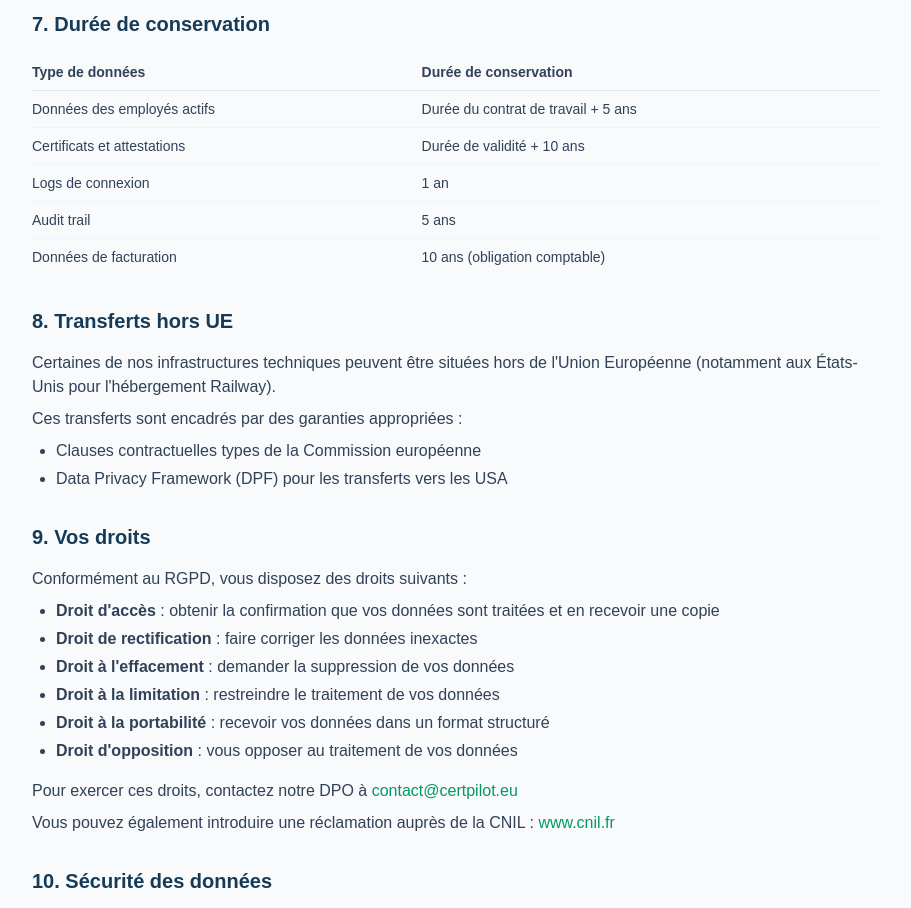
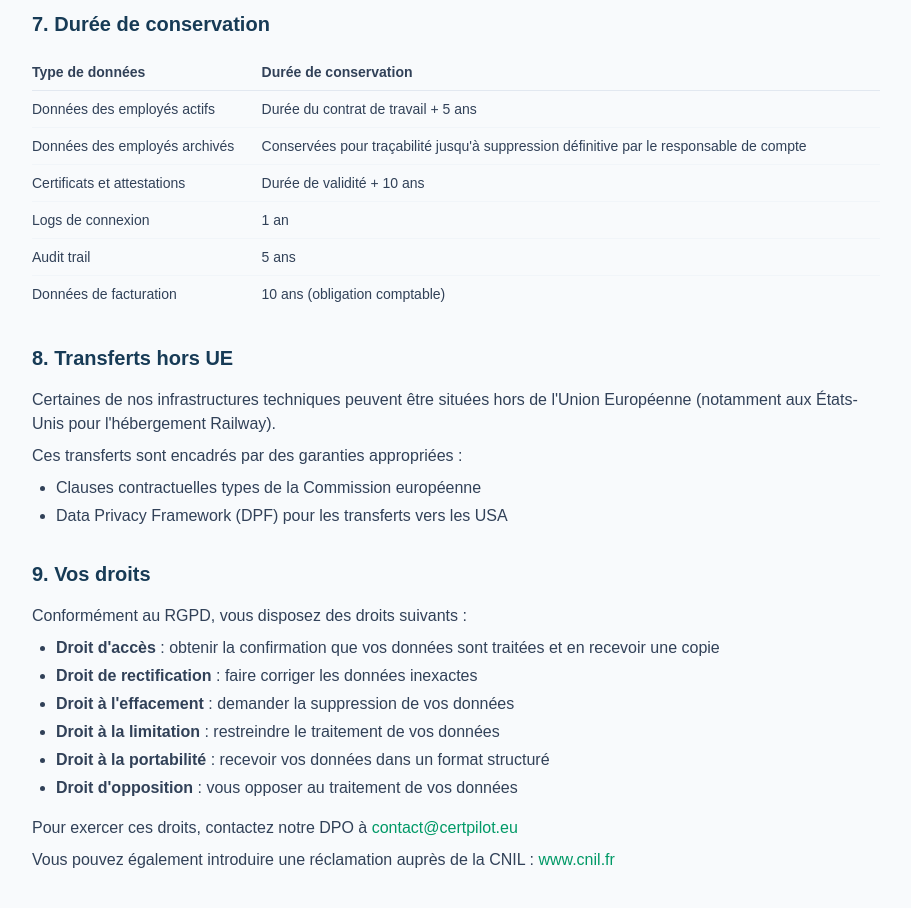
Before and after one commit to LouisP14/CertPilot, a Next.js app: page /legal/confidentialite in a window 1280 px wide. Shown: the part 1900-2808 px from the top of the page, without its empty margins (184-1095 px from the left). Built offline with nearby package versions, Linux system fonts and the light colour scheme; no server answers.

Commit message:
docs: ajouter Import/Export Excel dans features + employés archivés dans confidentialité

```diff
--- a/src/app/legal/confidentialite/page.tsx
+++ b/src/app/legal/confidentialite/page.tsx
@@ -220,6 +220,15 @@ export default function Confidentialite() {
                     </td>
                   </tr>
                   <tr>
+                    <td className="py-2">
+                      Données des employés archivés
+                    </td>
+                    <td className="py-2">
+                      Conservées pour traçabilité jusqu&apos;à suppression
+                      définitive par le responsable de compte
+                    </td>
+                  </tr>
+                  <tr>
                     <td className="py-2">Certificats et attestations</td>
                     <td className="py-2">Durée de validité + 10 ans</td>
                   </tr>
--- a/src/app/page.tsx
+++ b/src/app/page.tsx
@@ -136,6 +136,7 @@ function JsonLd() {
           "Convocations automatiques par email",
           "Signature électronique",
           "Passeport formation PDF avec QR Code",
+          "Import / Export Excel",
           "Audit trail complet",
           "Export PDF illimité",
         ],
@@ -835,6 +836,7 @@ function PricingCard({
 
       <div className="mt-6 space-y-3">
         <IncludedFeature>Toutes les fonctionnalités</IncludedFeature>
+        <IncludedFeature>Import / Export Excel</IncludedFeature>
         <IncludedFeature>Support prioritaire</IncludedFeature>
         <IncludedFeature>Mises à jour incluses</IncludedFeature>
         <IncludedFeature>Export PDF illimité</IncludedFeature>
```
